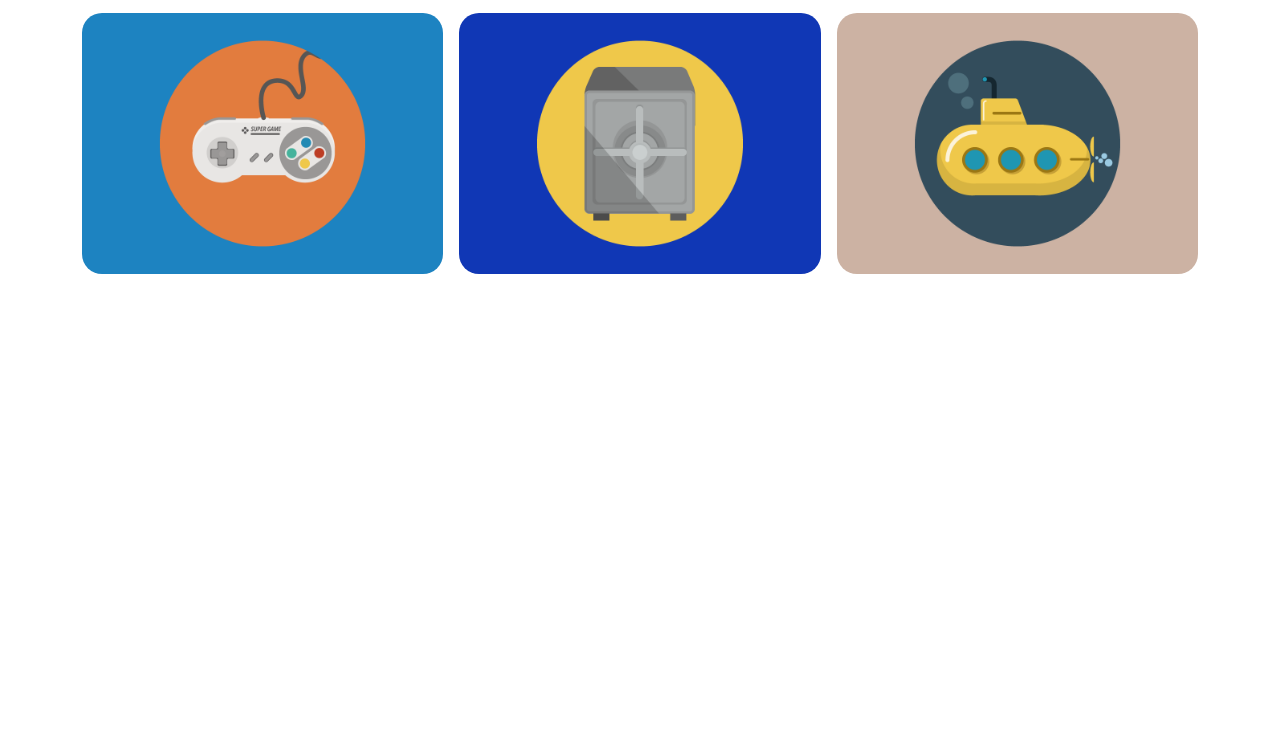
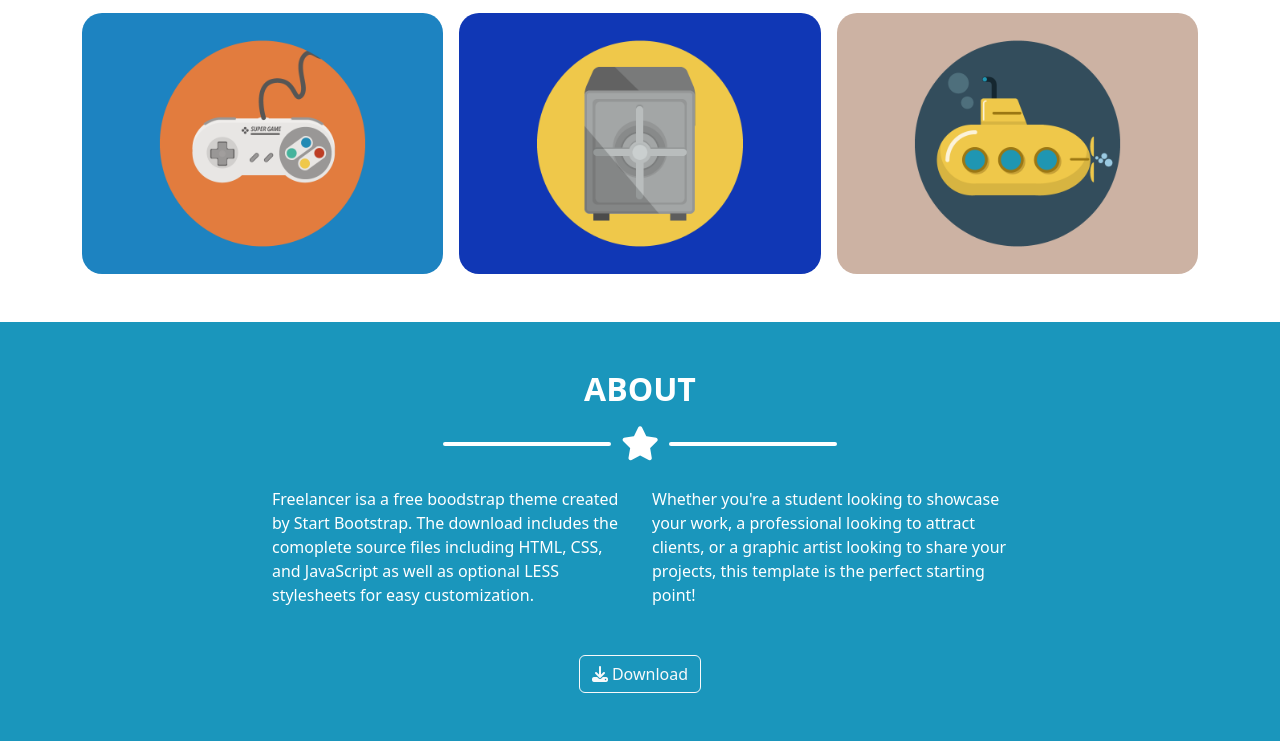
Before and after one commit to surefire-hu/html-css-bootstrap-freelancer, a plain HTML site: page index.html in a window 1280 px wide. Shown: the part 1198-1939 px from the top of the page. Before the commit the page ends 1520 px from the top, so only its background shows below. Drawn offline with nearby package versions, Linux system fonts and the light colour scheme.

Commit message:
seconda sezione

```diff
--- a/index.html
+++ b/index.html
@@ -99,6 +99,22 @@
                 </div>
             </div>
         </section>
+        <!--Section 2-->
+        <section id="about">
+            <div class="container pt-5 pb-4 text-white">
+                <h2 class="diplay-3 text-uppercase text-center fw-bolder">About</h2>
+                <div class="sh-component-icon">
+                    <i class="fa-solid fa-star"></i>
+                </div>
+                <div class="row justify-content-center mt-3">
+                    <div class="col-8 col-lg-4 col-xl-4">Freelancer isa a free boodstrap theme created by Start Bootstrap. The download includes the comoplete source files including <span class="text-uppercase">html, css</span>, and JavaScript as well as optional <span class="text-uppercase">less</span> stylesheets for easy customization.</div>
+                    <div class="col-8 col-lg-4 col-xl-4 mt-4 mt-lg-0 mb-lg-4">Whether you're a student looking to showcase your work, a professional looking to attract clients, or a graphic artist looking to share your projects, this template is the perfect starting point!</div>
+                </div>
+                <div class="d-flex justify-content-center py-4">
+                    <button type="button" class="btn btn-outline-light"><i class="fa-solid fa-download"></i>Download</button>
+                </div>
+            </div>
+        </section>
     </main>
 
     <link rel="stylesheet" href="css/style.css">
```
